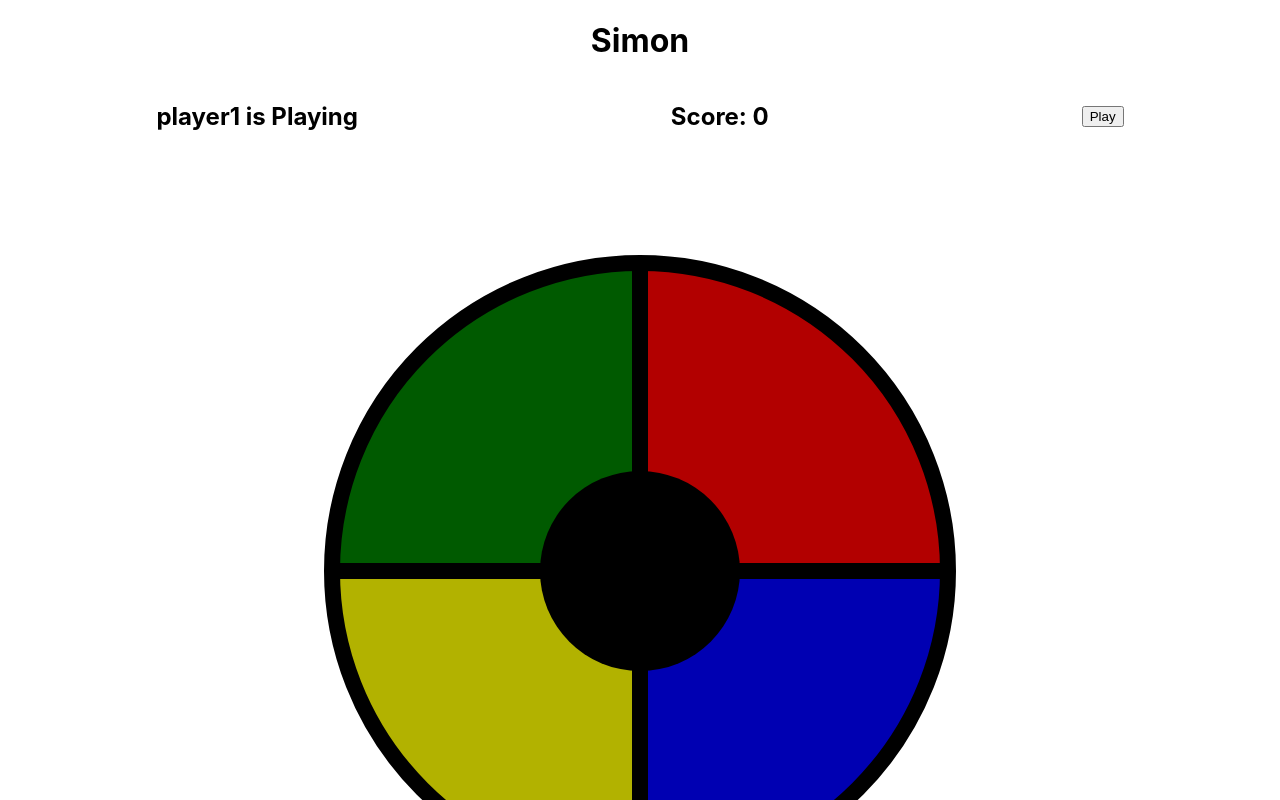
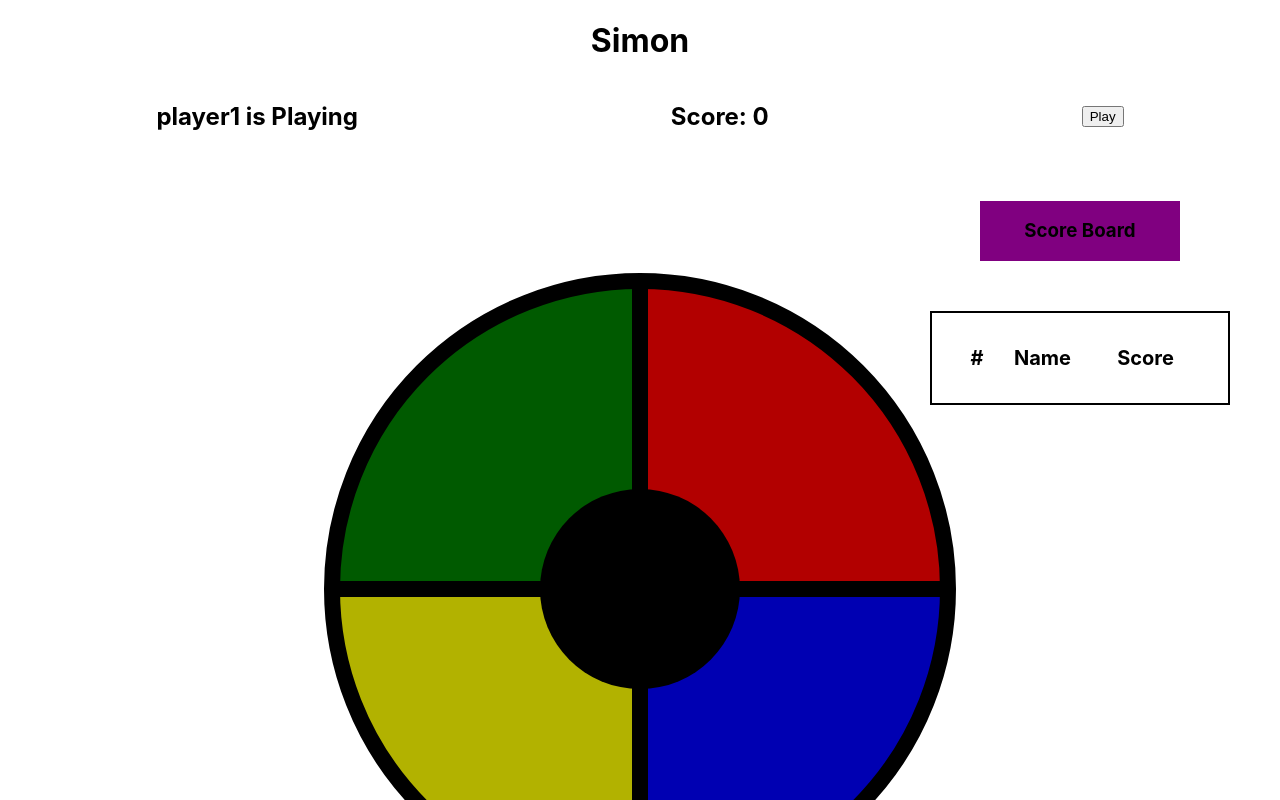
Before and after one commit to osho80/Simon, a React (Create React App) app: page / in a window 1280 px wide. Shown: the top 800 px of the page. Built offline with nearby package versions, Linux system fonts and the light colour scheme.

Commit message:
Game functionality is working

```diff
--- a/src/components/Console.tsx
+++ b/src/components/Console.tsx
@@ -1,22 +1,14 @@
-import React, { useState, useEffect } from "react";
+import React, { useState } from "react";
 import { connect } from "react-redux";
 import styled from "styled-components";
 import { theme } from "../theme";
-import {
-  setPlayer,
-  setScore,
-  setBests,
-  setSequence,
-  resetGame,
-} from "../store/actions";
+import { setScore } from "../store/actions";
 import { updateBestScores } from "../utils/updateBestScores";
-import { setCookie } from "../services/cookieService";
 
 const Console = (props: any) => {
   const [numOfMove, setNumOfMove] = useState<number>(0);
 
   const handlePlayerMove = (value: number) => {
-    // console.log("My handlePlayerMove", value);
     const light = "light";
     const el = document.getElementById(`${value}`);
     if (el) {
@@ -24,34 +16,19 @@ const Console = (props: any) => {
       setTimeout(() => el.classList.remove(light), 200);
     }
     if (value === props.sequence[numOfMove]) {
-      // console.log("Yipi Kay yei!!!");
       if (numOfMove === props.sequence.length - 1) {
-        console.log("Equal!!!", numOfMove, props.sequence.length - 1);
-
         props.setScore();
         props.toggleTurns();
         setNumOfMove(0);
       } else {
-        console.log("Strange!!!", numOfMove, props.sequence.length - 1);
-
         setNumOfMove(numOfMove + 1);
       }
     } else {
-      console.log(
-        "props.sequence[numOfMove]:",
-        props.sequence[numOfMove],
-        "value:",
-        value
-      );
       updateBestScores();
       props.setGameOn(false);
       setNumOfMove(0);
-      console.log("You lose !!!");
-      // App breaks after second round - why????
     }
   };
-  // console.log("My Console props", props);
-  console.log("My numOfMove", numOfMove);
   return (
     <GameConsole>
       <TopLeft
@@ -111,13 +88,6 @@ const TopLeft = styled.div`
   &.light {
     ${theme.greenLight}
   }
-  // &:hover {
-  //   cursor: pointer;
-  //   // box-shadow: inset 200px 200px 200px 200px rgba(255, 255, 255, 0.4);
-  // }
-  // &.off {
-  //   pointer-events: none;
-  // }
   ${gameConsole}
 `;
 const TopRight = styled.div`
@@ -130,10 +100,6 @@ const TopRight = styled.div`
   &.light {
     ${theme.noShadow}
   }
-  // &:hover {
-  //   cursor: pointer;
-  //   box-shadow: none;
-  // }
   ${gameConsole}
 `;
 const BottomLeft = styled.div`
@@ -146,10 +112,6 @@ const BottomLeft = styled.div`
   &.light {
     ${theme.noShadow}
   }
-  // &:hover {
-  //   cursor: pointer;
-  //   box-shadow: none;
-  // }
   ${gameConsole}
 `;
 const BottomRight = styled.div`
@@ -162,10 +124,6 @@ const BottomRight = styled.div`
   &.light {
     ${theme.noShadow}
   }
-  // &:hover {
-  //   cursor: pointer;
-  //   box-shadow: none;
-  // }
   ${gameConsole}
 `;
 
@@ -182,14 +140,11 @@ const ConsoleCenter = styled.div`
 const mapStateToProps = (state: any) => {
   return {
     sequence: state.appStore.sequence,
-    gameScore: state.appStore.gameScore,
-    bestScores: state.appStore.bestScores,
   };
 };
 
 const mapDispatchToProps = {
   setScore,
-  resetGame,
 };
 
 export default connect(mapStateToProps, mapDispatchToProps)(Console);
--- a/src/components/Main.tsx
+++ b/src/components/Main.tsx
@@ -5,22 +5,14 @@ import { theme } from "../theme";
 import Console from "../components/Console";
 import ScoresTable from "../components/ScoresTable";
 import { lightGamePad } from "../utils/lightGamePad";
-import {
-  setPlayer,
-  setScore,
-  setBests,
-  setSequence,
-  resetGame,
-} from "../store/actions";
+import { setPlayer, setSequence, resetGame } from "../store/actions";
 
 import { getRandomIntInclusive } from "../utils/getRandomInt";
 
 const Main = (props: any) => {
   const [gameOn, setGameOn] = useState(false);
-  // const [next, setNext] = useState(false);
   const [playerTurn, setPlayerTurn] = useState(false);
   const [simonTurn, setSimonTurn] = useState(true);
-  // const [sequence, setSequence] = useState<number[]>([]);
   const [elements, setElements] = useState<[] | NodeListOf<Element>>([]);
   const [isMessage, setMessage] = useState(false);
 
@@ -72,9 +64,6 @@ const Main = (props: any) => {
   };
 
   const playGame = () => {
-    // const els = document.querySelectorAll(".off");
-    // setElements(els);
-
     switch (true) {
       case simonTurn && props.sequence.length === 0:
         console.log("Let's play!!");
@@ -111,43 +100,7 @@ const Main = (props: any) => {
       default:
         console.log("props.sequence.length = ", props.sequence.length);
     }
-    // if (props.sequence.length === 1) {
-    //   // const newSequence = [props.sequence[0], props.sequence[0]];
-    //   props.setSequence(props.sequence[0]);
-    //   lightGamePad([props.sequence[0], props.sequence[0]]);
-    //   toggleTurns();
-    // } else {
-    //   const move = getRandomIntInclusive();
-    //   // props.sequence.push(move);
-
-    //   props.setSequence(move);
-    //   // lightGamePad(newSequence);
-    //   // console.log("My newSequence:", props.sequence);
-    //   lightGamePad(props.sequence);
-    //   toggleTurns();
-    // }
   };
-
-  // useEffect(() => {
-  //   if (gameOn && props.sequence.length === 0) {
-  //     const move = getRandomIntInclusive();
-  //     // const randomInt = getRandomIntInclusive();
-  //     // const newSequence = [randomInt];
-  //     props.setSequence(move);
-  //     lightGamePad([move]);
-  //     // lightGamePad(newSequence);
-  //     toggleTurns();
-  //   }
-  //   if (!gameOn && props.sequence.length > 0) {
-  //     props.resetGame();
-  //   }
-  // }, [gameOn]);
-
-  // useEffect(() => {
-  //   if (simonTurn && props.sequence.length > 0) {
-  //     playGame();
-  //   }
-  // }, [simonTurn]);
 
   useEffect(() => {
     const els = document.querySelectorAll(".off");
@@ -156,43 +109,41 @@ const Main = (props: any) => {
     if (gameOn) {
       playGame();
     } else if (!gameOn && props.sequence.length > 0) {
-      // props.resetGame();
       setMessage(true);
     }
   }, [gameOn, playerTurn]);
-  // console.log("Game props:", props);
-  // console.log("is play:", gameOn);
-  // console.log("is next:", next);
-  // console.log("is playerTurn:", playerTurn);
-  // console.log("is simonTurn:", simonTurn);
-  // console.log("els:", elements);
-  // console.log("isMessage:", isMessage);
+
+  useEffect(() => {
+    console.log("Best Scores Updated - useEffect:", props.bestScores);
+  }, [props.bestScores]);
+
   const divStyle = gameOn ? { backgroundColor: "lightgrey" } : {};
   const isVisible = isMessage ? "visible" : "hidden";
 
   return (
-    // Add messages to the game and activate next sequence
-    // only after message is off.
-    // Perhaps it will solve
-    // "LAST LIGHT IS NOT VISIBLE!!!!!!!!!" @ lightGamePads
-    // Draw chart of game sequence and send messages accordingly.
     <MainContainer style={divStyle}>
       <Board>
         <h2>{props.player} is Playing</h2>
         <h2>Score: {props.gameScore}</h2>
         <button onClick={() => setGameOn(true)}>Play</button>
       </Board>
+      <MinorContainer>
         <PlayZone>
           <MessageBox style={{ visibility: isVisible }}>
-          {getMessage().text}
+            <h3>{getMessage().text}</h3>
             {!gameOn && props.sequence.length > 0 && (
               <button onClick={() => handleEndGame()}>Start Over</button>
             )}
-          {/* {simonTurn && gameOn && <h3>watch</h3>} */}
           </MessageBox>
           <Console toggleTurns={toggleTurns} setGameOn={setGameOn} />
         </PlayZone>
+        <ScoreZone>
+          <MessageBox>
+            <h3>Score Board</h3>
+          </MessageBox>
           <ScoresTable />
+        </ScoreZone>
+      </MinorContainer>
     </MainContainer>
   );
 };
@@ -212,12 +163,31 @@ const Board = styled.div`
   align-items: center;
 `;
 
+const MinorContainer = styled.div`
+  display: flex;
+  align-items: center;
+  justify-content: center;
+  position: relative;
+  width: 100%;
+
+  // flex-wrap: wrap;
+`;
+
 const PlayZone = styled.div`
-  width: 100%;
+  // width: 100%;
   display: flex;
   flex-direction: column;
   justify-content: center;
   align-items: center;
+`;
+
+const ScoreZone = styled.div`
+  display: flex;
+  flex-direction: column;
+  position: absolute;
+  right: 0;
+  top: 0;
+  margin: 0 50px;
 `;
 
 const MessageBox = styled.div`
@@ -236,8 +206,6 @@ const mapStateToProps = (state: any) => {
 
 const mapDispatchToProps = {
   setPlayer,
-  setScore,
-  setBests,
   setSequence,
   resetGame,
 };
--- a/src/components/ScoresTable.tsx
+++ b/src/components/ScoresTable.tsx
@@ -1,4 +1,4 @@
-import React from "react";
+import React, { useEffect } from "react";
 import { connect } from "react-redux";
 import styled from "styled-components";
 
@@ -8,6 +8,8 @@ type Score = {
 };
 
 const ScoresTable = (props: any) => {
+  useEffect(() => {}, [props.score]);
+
   return (
     <TableContainer>
       <BestScores>
@@ -49,6 +51,7 @@ const Body = styled.td`
 const mapStateToProps = (state: any) => {
   return {
     bestScores: state.appStore.bestScores,
+    score: state.appStore.gameScore,
   };
 };
 
--- a/src/services/cookieService.js
+++ b/src/services/cookieService.js
@@ -7,7 +7,8 @@ export const setCookie = (cName, cValue, expDays) => {
 
 export const getCookieValues = () => {
   const cDecoded = decodeURIComponent(document.cookie);
-  const { simonPlayer, simonScore, simonBests, simonSequence } =
-    Object.fromEntries(cDecoded.split("; ").map((val) => val.split("=")));
-  return { simonPlayer, simonScore, simonBests, simonSequence };
+  const { simonPlayer, simonBests } = Object.fromEntries(
+    cDecoded.split("; ").map((val) => val.split("="))
+  );
+  return { simonPlayer, simonBests };
 };
--- a/src/store/appReducer.ts
+++ b/src/store/appReducer.ts
@@ -2,11 +2,9 @@ import { getCookieValues } from "../services/cookieService";
 import { AppState } from "../types/types";
 
 const data = getCookieValues();
-const { simonPlayer, simonScore, simonBests, simonSequence } = data;
+const { simonPlayer, simonBests } = data;
 const currPlayer = simonPlayer ? simonPlayer : "player1";
-const currScore = simonScore ? simonScore : 0;
 const bestScores = simonBests ? JSON.parse(simonBests) : [];
-const currSequence = simonSequence ? JSON.parse(simonSequence) : [];
 
 const initialState: AppState = {
   player: currPlayer,
@@ -20,7 +18,6 @@ const appReducer = (state = initialState, action: any) => {
     case "SET_PLAYER":
       return { ...state, player: action.player };
     case "SET_SCORE":
-      // return { ...state, gameScore: action.score };
       return { ...state, gameScore: state.gameScore + 1 };
     case "SET_BESTS":
       return { ...state, bestScores: action.bests };
--- a/src/types/types.ts
+++ b/src/types/types.ts
@@ -6,7 +6,7 @@ declare global {
   }
 }
 
-type score = {
+type Score = {
   player: string;
   score: number;
 };
@@ -14,6 +14,6 @@ type score = {
 export interface AppState {
   player: string;
   gameScore: number;
-  bestScores: [] | score[];
+  bestScores: [] | Score[];
   sequence: number[];
 }
```
Also changed, not shown: src/utils/lightGamePad.ts (+0 -29 lines), src/utils/updateBestScores.js (+2 -14 lines). Lines whose indentation alone changed are shown as unchanged.
